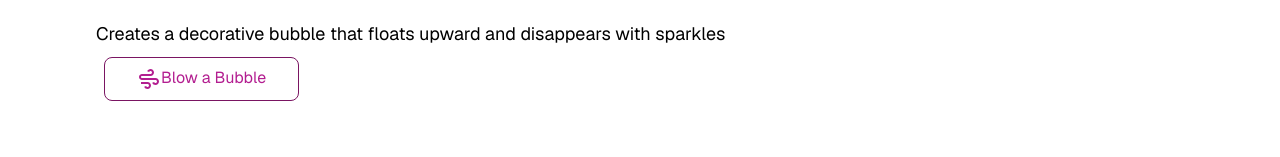
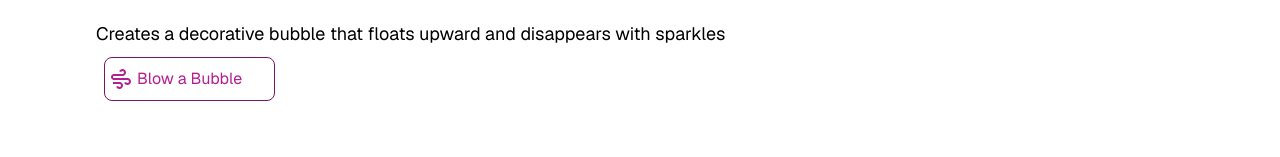
Before and after one commit to codercarl1243/react_components_system, a Next.js app: page /blog/design-system/buttons in a window 1280 px wide. Shown: the part 642-799 px from the top of the page. Built offline with nearby package versions, Linux system fonts and the light colour scheme.

Commit message:
UPDATE use button icon attribute

```diff
--- a/app/blog/design-system/buttons/examples/BaseButtonExample.tsx
+++ b/app/blog/design-system/buttons/examples/BaseButtonExample.tsx
@@ -1,6 +1,5 @@
 'use client';
 import Button from "@/components/button";
-import Icon from "@/components/icon";
 import { RiBubbleChartLine, RiWindyLine } from "@remixicon/react";
 import { useEffect, useRef, useState } from "react";
 
@@ -217,7 +216,7 @@ export function BaseButtonExample() {
     }, []);
 
     const loadingText = "Taking a breath";
-    const text = "Blow a Bubble";
+    const text = " Blow a Bubble ";
     return (
         <div className="button-example--base">
             <p id="bubble-description">
@@ -232,11 +231,11 @@ export function BaseButtonExample() {
                 data-style="outlined"
                 data-variant="accent"
                 aria-describedby="bubble-description"
+                icon={isLoading ? RiBubbleChartLine : RiWindyLine}
+            >
+                {isLoading ? loadingText : text}
+            </Button>
 
-            >
-                {isLoading ? <Icon icon={RiBubbleChartLine} /> : <Icon icon={RiWindyLine} />}
-                <span>{isLoading ? loadingText : text}</span>
-            </Button>
             {bubbles.map((bubble) => <div key={bubble.id}>{generateBubble(bubble)}</div>)}
             {sparkles.map((sparkle) => <div key={sparkle.id}>{generateSplatter(sparkle)}</div>)}
         </div>
```
